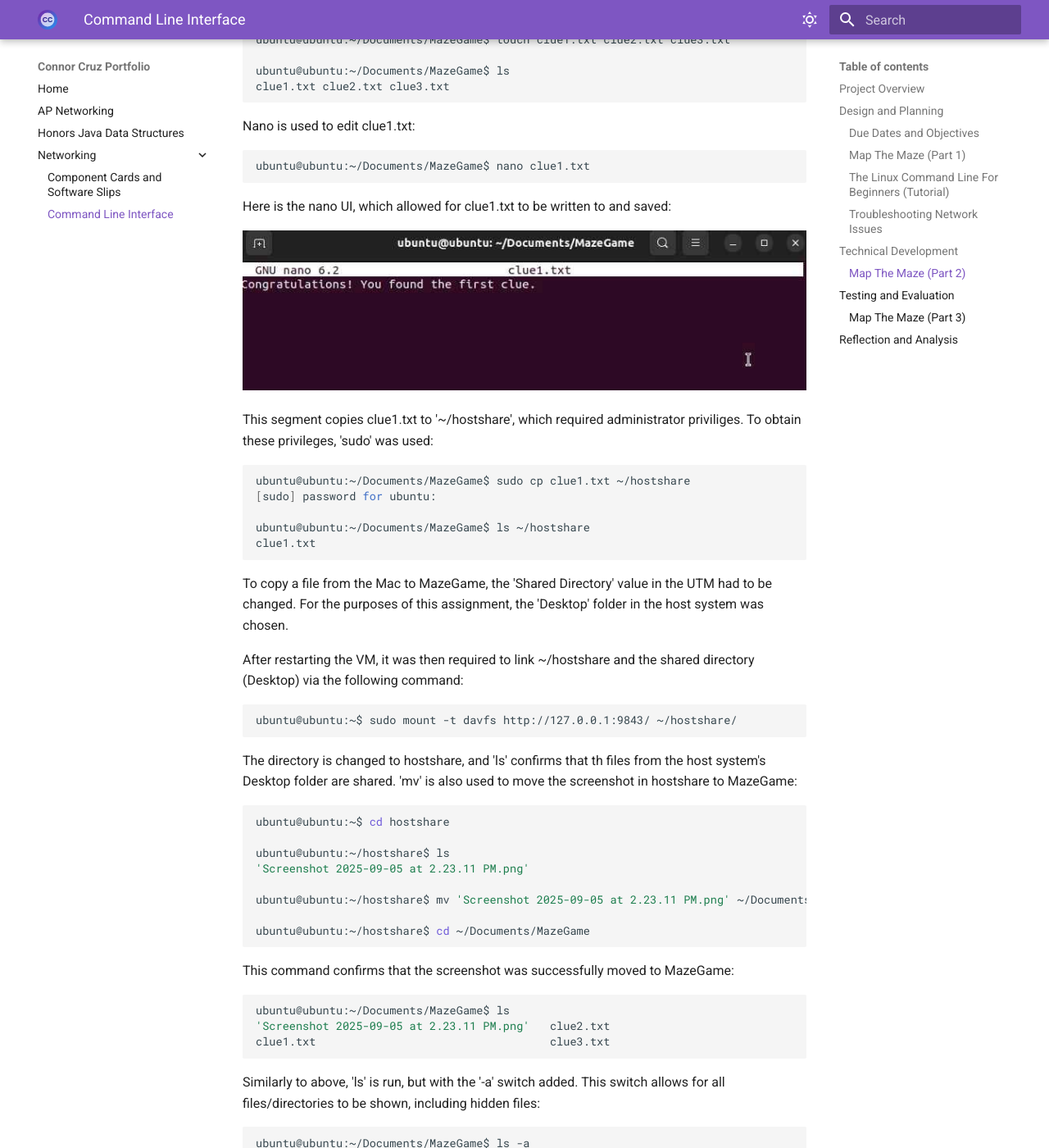
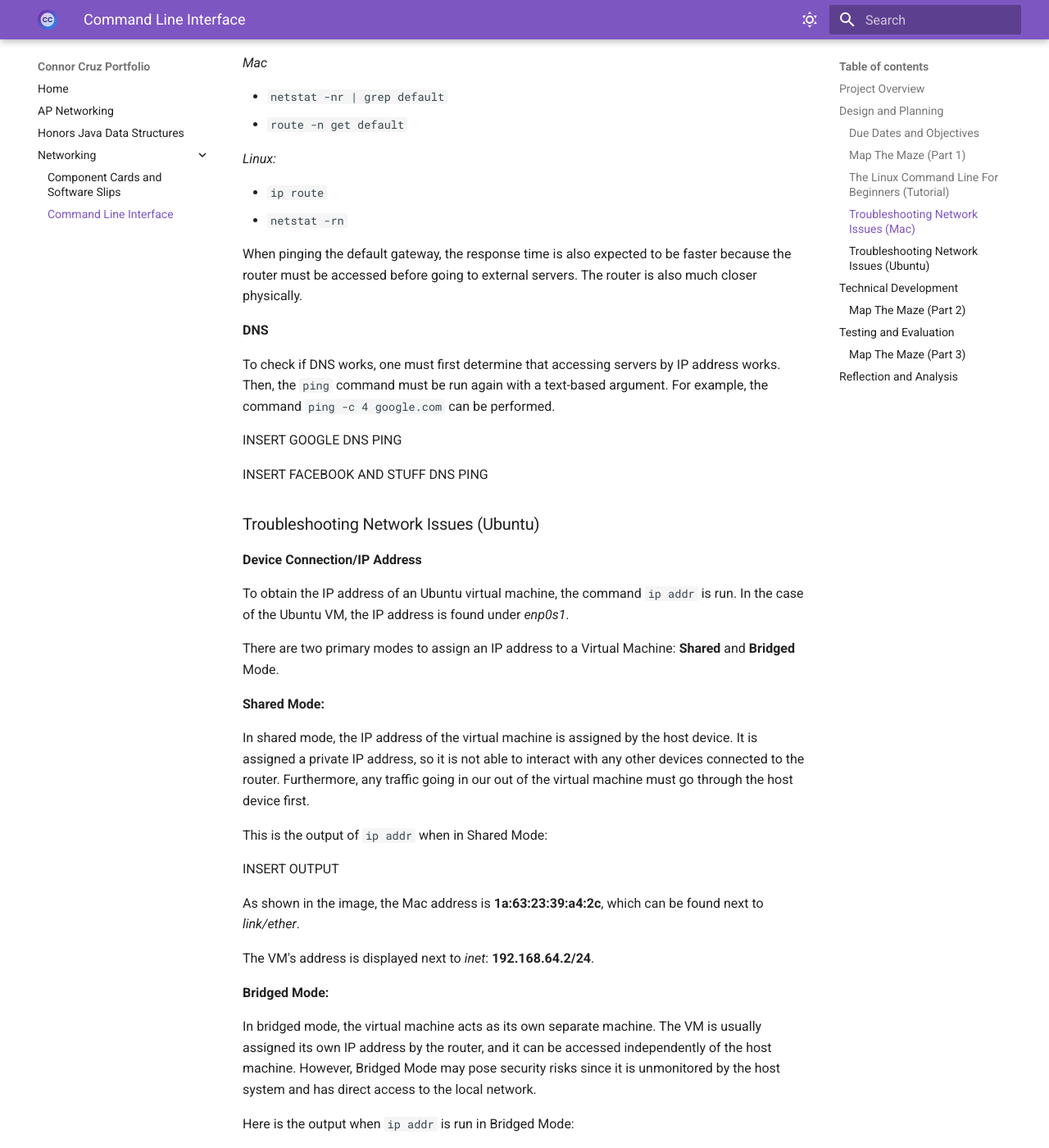
Before and after one commit to connorfcruz/cruz-connor-portfolio, an MkDocs documentation site: the page built from docs/networking/assignment2.md, in a window 1280 px wide and 1400 px high, scrolled down 9405 px. Shown: the whole window at 82% size. Built offline with MkDocs 1.6.1 and Material for MkDocs 9.7.7, drawn with Linux system fonts in a browser that asks for light colours; some of the changed text lies outside the part shown.

Commit message:
Troubleshooting

```diff
--- a/docs/networking/assignment2.md
+++ b/docs/networking/assignment2.md
@@ -12,6 +12,13 @@ In some cases, as well as in the past, having a graphical user interface to inte
 - Know how to use a Linux (specifically Ubuntu) virtual machine and deal with the Linux terminal
 - Learn basic commands (e.g. pwd and cd) to move through directories and understand absolute vs. relative paths
 - Learn how to make, delete, move, copy, and edit files via terminal commands
+
+**Objectives (Troubleshooting Network Issues):**
+
+- Identify and interpret different IP addresses and their significance in network troubleshooting.
+- Execute terminal commands to diagnose network connectivity issues on both Mac and Ubuntu systems.
+- Compare and analyze network configurations in different VM networking models (Shared and Bridged).
+- Apply a systematic troubleshooting methodology to diagnose network connectivity problems.
 
 **Success Criteria:**
 
@@ -200,7 +207,7 @@ This section briefly taught about how to denote hidden files:
 - Hidden files/directories always start with a '.'
 - To reveal hidden files/directories when using a command, add the '-a' switch
 
-### Troubleshooting Network Issues
+### Troubleshooting Network Issues (Mac)
 
 This assignment explained the **fundamental troubleshooting process:**
 
@@ -227,7 +234,90 @@ When reconnecting to Wi-Fi, the same results as the initial run  of `ifconfig` w
 
 **Reachability**
 
+To determine reachability of websites, the `ping` command was used with the desired IP address. Two common addresses for using this command are `8.8.8.8` (Google) and `1.1.1.1` (Cloudflare). Note that with these pings, the `-c` switch was appended with the argument '4' to signify that it was to retrieve 4 packets.
 
+The ping command essentially sends a signal to a desired server (designated by the desired IP address), and the server sends packets back to the host device. The time in milliseconds for the host device to receive these packets is also noted.
+
+This is the output when `ping` was run:
+
+INSERT OUTPUT
+
+When comparing the ping times between Google DNS and Cloudflare DNS, Google's server obtained a faster response time (18.664 ms compared to 20.725 ms). Two possible reasons for this disparity are:
+
+- Cloudflare's host server's location might be farther.
+- Cloudflare requires more intermediary steps to access.
+
+**Finding the Default Gateway**
+
+The default gateway of a device is generally its router. To obtain its IP address, one of the following commands can be used:
+
+*Mac*
+
+- `netstat -nr | grep default`
+- `route -n get default`
+
+*Linux:*
+
+- `ip route`
+- `netstat -rn`
+
+When pinging the default gateway, the response time is also expected to be faster because the router must be accessed before going to external servers. The router is also much closer physically.
+
+**DNS**
+
+To check if DNS works, one must first determine that accessing servers by IP address works. Then, the `ping` command must be run again with a text-based argument. For example, the command `ping -c 4 google.com` can be performed.
+
+INSERT GOOGLE DNS PING
+
+INSERT FACEBOOK AND STUFF DNS PING
+
+### Troubleshooting Network Issues (Ubuntu)
+
+**Device Connection/IP Address**
+
+To obtain the IP address of an Ubuntu virtual machine, the command `ip addr` is run. In the case of the Ubuntu VM, the IP address is found under *enp0s1*.
+
+There are two primary modes to assign an IP address to a Virtual Machine: **Shared** and **Bridged** Mode.
+
+**Shared Mode:**
+
+In shared mode, the IP address of the virtual machine is assigned by the host device. It is assigned a private IP address, so it is not able to interact with any other devices connected to the router. Furthermore, any traffic going in our out of the virtual machine must go through the host device first.
+
+This is the output of `ip addr` when in Shared Mode:
+
+INSERT OUTPUT
+
+As shown in the image, the Mac address is **1a:63:23:39:a4:2c**, which can be found next to *link/ether*.
+
+The VM's address is displayed next to *inet*: **192.168.64.2/24**.
+
+**Bridged Mode:**
+
+In bridged mode, the virtual machine acts as its own separate machine. The VM is usually assigned its own IP address by the router, and it can be accessed independently of the host machine. However, Bridged Mode may pose security risks since it is unmonitored by the host system and has direct access to the local network.
+
+Here is the output when `ip addr` is run in Bridged Mode:
+
+INSERT OUTPUT
+
+As shown in the image, the Mac address is **1a:63:23:39:a4:2c**, which is the same as in Shared Mode.
+
+However, the VM's address is **10.12.24.209/20**, which is different than in Shared Mode.
+
+**Reachability**
+
+To test reachability on Ubuntu, the same command as Mac is used: `ping -c 4 8.8.8.8`.
+
+Note that the *ping* package may have to be installed prior to running this command.
+
+Here is the output when *ping* is run:
+
+INSERT OUTPUT
+
+**DNS**
+
+Testing DNS is also the same as in Mac, using the command `ping -c 4 google.com`. Here is the output:
+
+INSERT OUTPUT
 
 ## Technical Development
 
```
